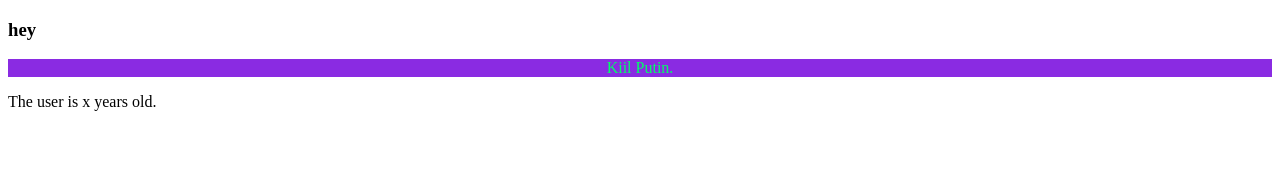
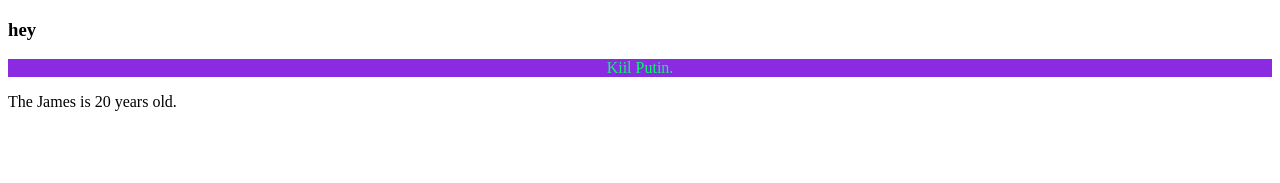
Before and after one commit to DrInnovatio/VueComponentsPractice, a Vue app: page / in a window 1280 px wide. Shown: the top 183 px of the page. Built offline with nearby package versions, Linux system fonts and the light colour scheme.

Commit message:
Using Props.

```diff
--- a/src/App.vue
+++ b/src/App.vue
@@ -1,7 +1,7 @@
 <template>
   <h3>hey</h3>
   <greeting></greeting>
-  <user></user>
+  <user :age="age" :firstName="firstName"></user>
 </template>
 
 <script>
@@ -14,6 +14,13 @@ import User from "./components/User.vue"
     components: {
       Greeting,
       User,
+    },
+    data(){
+      return {
+        age: 20,
+        firstName: "James"
+
+      }
     }
   }
 </script>
--- a/src/components/User.vue
+++ b/src/components/User.vue
@@ -1,11 +1,12 @@
 <template>
-  <p>The user is x years old.</p>
+  <p>The {{firstName}} is {{age}} years old.</p>
 </template>
 
 <script>
 export default {
   // eslint-disable-next-line vue/multi-word-component-names
-  name: "User"
+  name: "User",
+  props: ["age", "firstName"]
 }
 </script>
 
```
